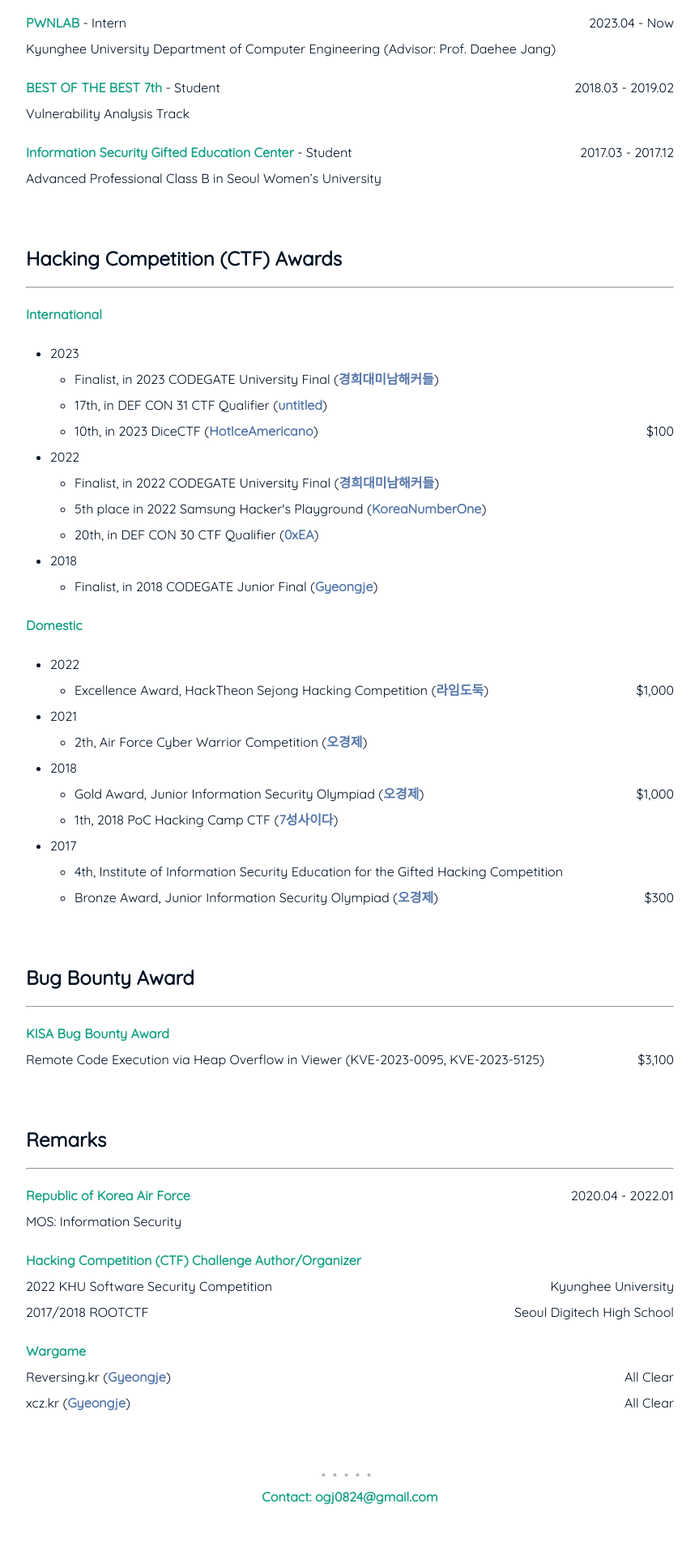
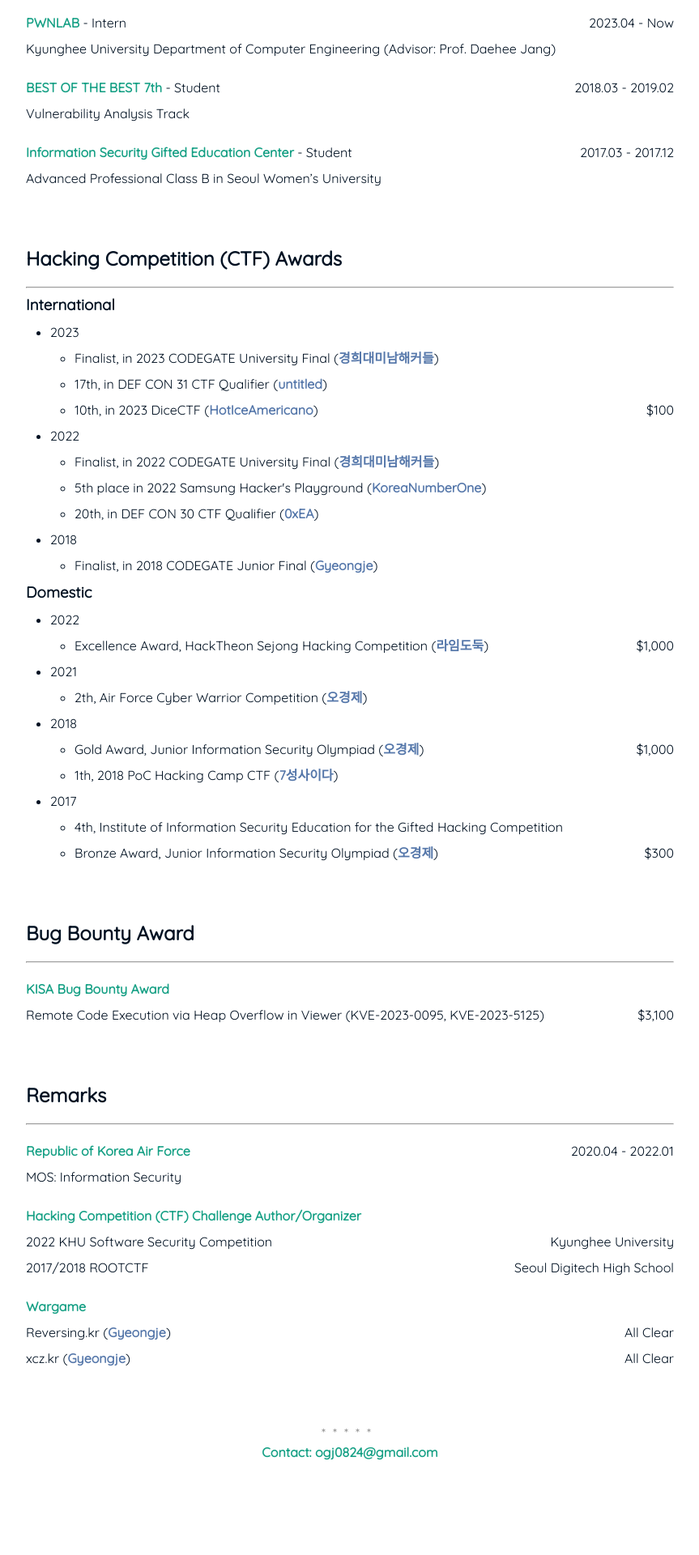
Before and after one commit to Gyeongje/gyeongje.github.io, a Jekyll site: the page built from index.md, in a window 1280 px wide. Shown: the part 815-2735 px from the top of the page at 81% size, without its empty margins (208-1071 px from the left). Built offline with Jekyll 4.4.1, drawn with Linux system fonts in a browser that asks for light colours; after the commit the page ends 2680 px from its top, so only the background shows below that.

```diff
--- a/index.md
+++ b/index.md
@@ -36,7 +36,7 @@ Advanced Professional Class B in Seoul Women's University
 
 ## Hacking Competition (CTF) Awards
 ---
-**International**
+### International
 <ul>
 <li>2023</li>
 <ul>
@@ -59,7 +59,7 @@ Advanced Professional Class B in Seoul Women's University
 </ul>
 </ul>
 
-**Domestic**
+### Domestic
 <ul>
 <li>2022</li>
 <ul>
```
